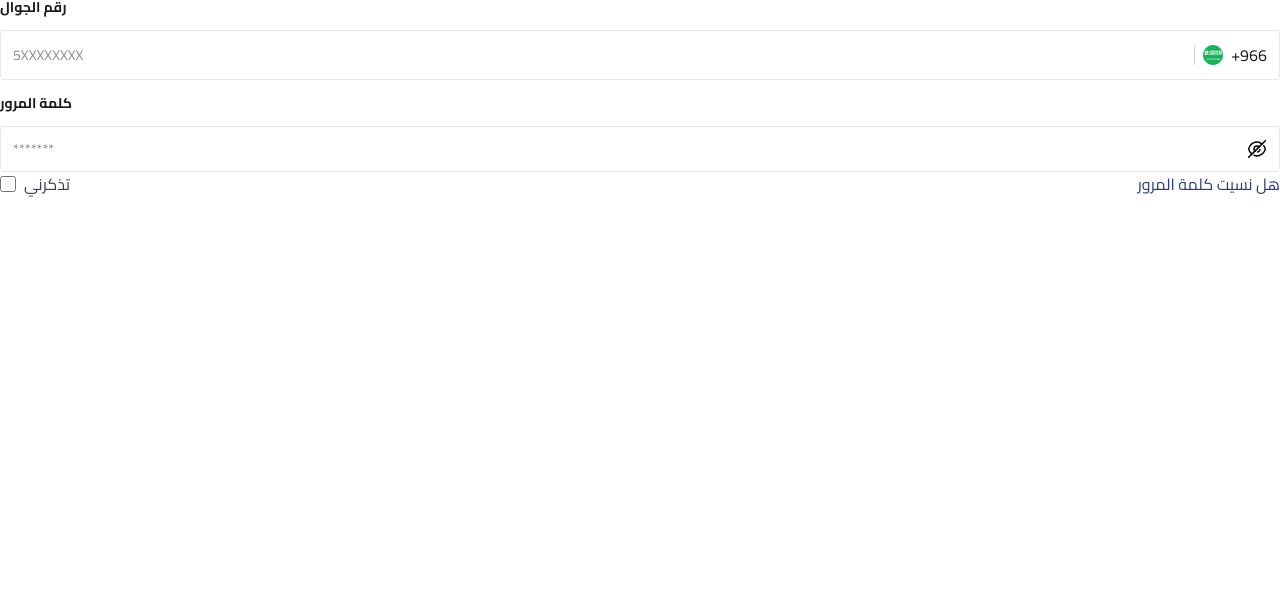
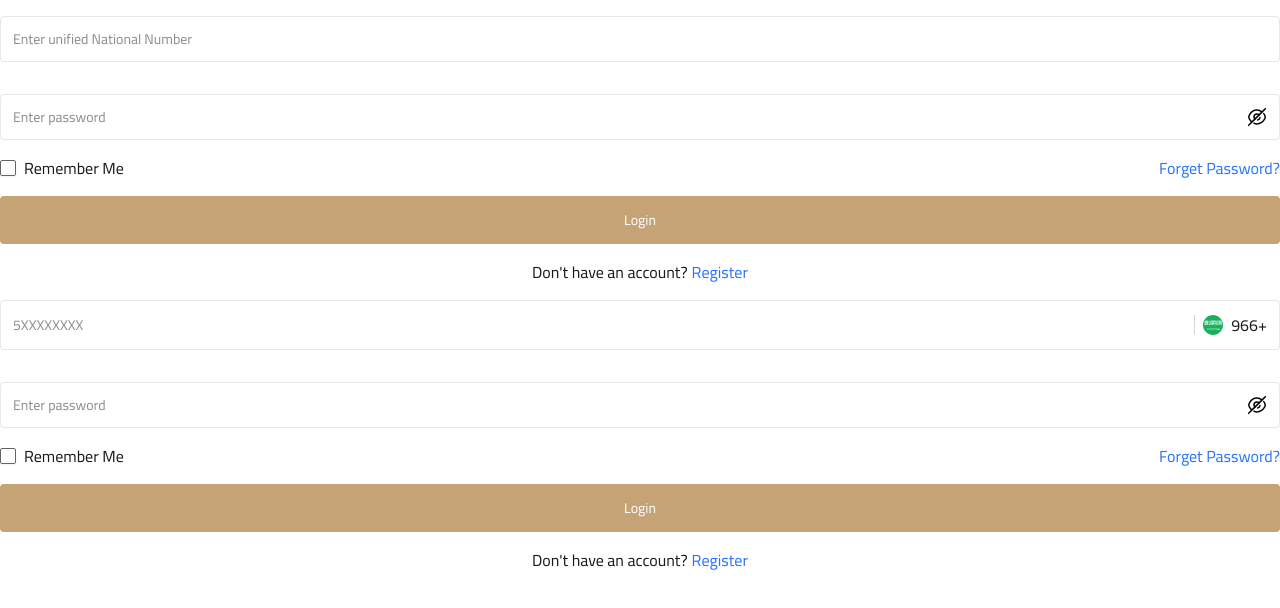
Before and after one commit to EmanRadwan114/watheeq, a Next.js app: page /en in a window 1280 px wide. Shown: the top 608 px of the page. Built offline with nearby package versions, Linux system fonts and the light colour scheme.

Commit message:
Add login individuals component and update auth translations

```diff
--- a/messages/ar.json
+++ b/messages/ar.json
@@ -38,6 +38,12 @@
             "label": "كلمة المرور",
             "type": "password",
             "placeholder": "ادخل كلمة المرور"
+          },
+          {
+             "id": "phoneNum",
+            "label": "رقم الجوال",
+            "type": "number",
+            "placeholder": "5XXXXXXXX"
           }
         ],
         "create-account": "قم بالتسجيل",
--- a/messages/en.json
+++ b/messages/en.json
@@ -38,6 +38,12 @@
             "text": "Password",
             "type": "password",
             "placeholder": "Enter password"
+          },
+          {
+            "id": "phoneNum",
+            "text": "Phone Number",
+            "type": "number",
+            "placeholder": "5XXXXXXXX"
           }
         ],
         "create-account": "Register",
--- a/src/app/[locale]/page.tsx
+++ b/src/app/[locale]/page.tsx
@@ -1,11 +1,16 @@
+"use client"
+import LoginCompanies from "@/features/auth/components/LoginCompanies";
 import LoginButton from "@/features/auth/components/LoginContainer/loginButton";
 import LoginIndividualsInputs from "@/features/auth/components/LoginContainer/LoginIndividualsInputs";
+import LoginIndividuals from "@/features/auth/components/LoginIndividuals";
 
 export default function Home() {
   return (
     <>
-      <LoginIndividualsInputs />
-      <LoginButton />
+      {/* <LoginIndividualsInputs />
+      <LoginButton /> */}
+      <LoginCompanies/>
+      <LoginIndividuals/>
     </>
   );
 }
--- /dev/null
+++ b/src/features/auth/components/LoginIndividuals.tsx
@@ -0,0 +1,64 @@
+import FormField from "@/components/shared/FormField";
+import PasswordField from "@/components/shared/PasswordField";
+import { Button } from "@/components/ui/button";
+import { Checkbox } from "@/components/ui/checkbox";
+import { Link } from "@/i18n/navigation";
+import { useTranslations } from "next-intl";
+import React, { useState } from "react";
+
+const LoginIndividuals: React.FC = () => {
+  const [checked, setChecked] = useState(false);
+
+  const t = useTranslations("auth.login.form-labels");
+  const formLabels = t.raw("labels") as {
+    id: string;
+    label: string;
+    type: string;
+    placeholder: string;
+  }[];
+
+  return (
+    <div className="flex flex-col gap-xl">
+      <form className="flex flex-col gap-xl">
+        <FormField
+        icon="/icons/saudi-arabia.svg"
+        showDivider={true}
+        rightElement="966+"
+          label={formLabels[2].label}
+          type={formLabels[2].type}
+          placeholder={formLabels[2].placeholder}
+        />
+        <PasswordField
+          label={formLabels[1].label}
+          placeholder={formLabels[1].placeholder}
+        />
+        {/* remember me */}
+        <div className="flex justify-between">
+          <div className="flex items-center gap-md">
+            <Checkbox
+              checked={checked}
+              onCheckedChange={() => setChecked((prev) => !prev)}
+              id="remember"
+            />
+            <span>{t("remember-me")}</span>
+          </div>
+          <Link href="/forget-password" className="text-brand-blue">
+            {t("forget-pass")}
+          </Link>
+        </div>
+        {/* submit */}
+        <Button type="submit">{t("header")}</Button>
+      </form>
+
+      {/* register */}
+      <div className="flex gap-sm justify-center">
+        <span>{t("no-account")}</span>
+        <Link href="/register" className="text-brand-blue">
+          {t("create-account")}
+        </Link>
+      </div>
+    </div>
+  );
+};
+
+export default LoginIndividuals;
```
Also changed, not shown: 1 other file (tests, documents, lock files or other folders).
